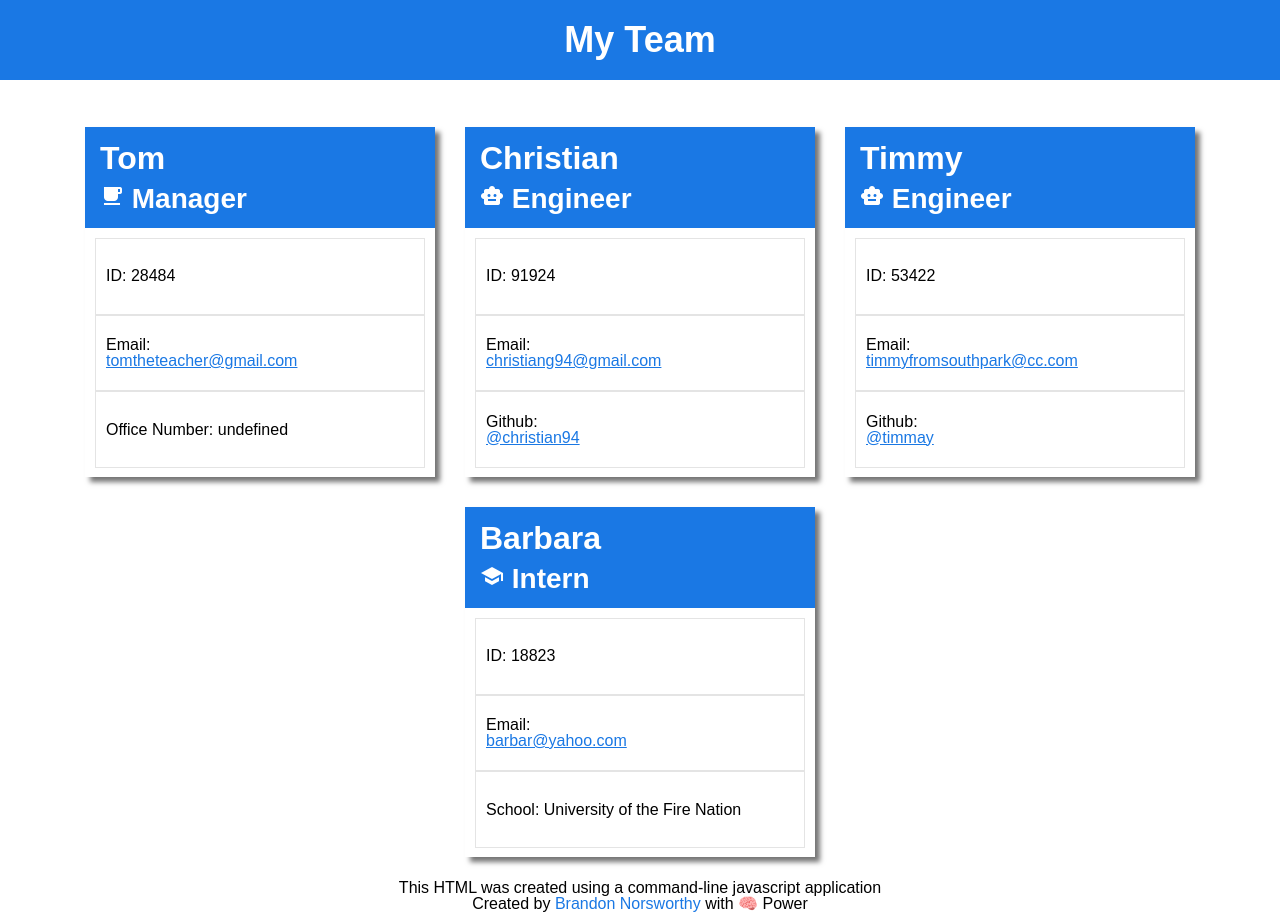
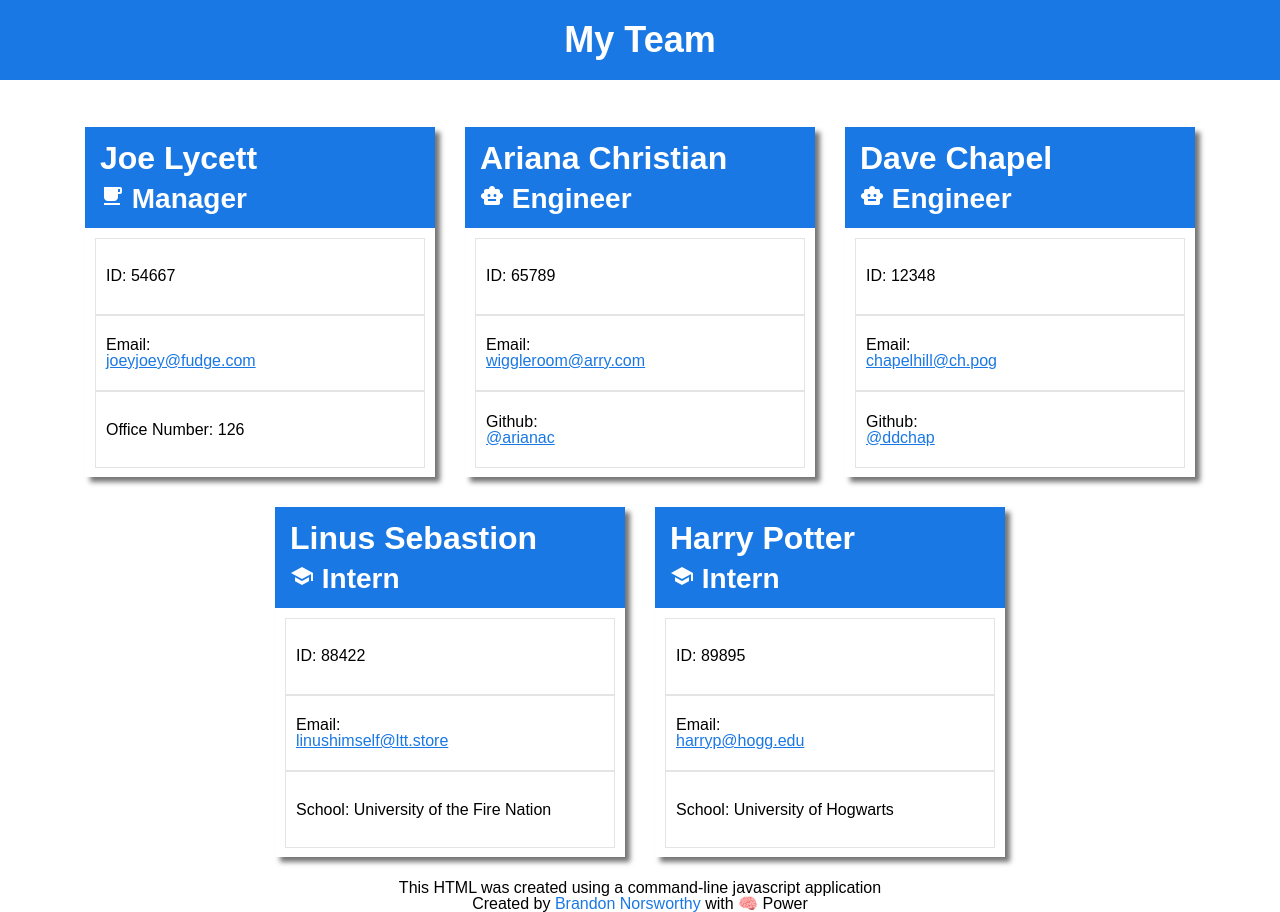
Before and after one commit to brandonnorsworthy/uta-team-profile-generator, a website: page index.html in a window 1280 px wide. Drawn offline with Linux system fonts and the light colour scheme.

Commit message:
demo gif added to readme and added another card for flex css to be more noticable

```diff
--- a/index.html
+++ b/index.html
@@ -19,7 +19,7 @@
 
     <div class="card">
         <div class="card-top">
-            <h1>Tom</h1>
+            <h1>Joe Lycett </h1>
             <h2>
                 <span class="material-icons">
                 local_cafe
@@ -28,15 +28,15 @@
             </h2>
         </div>
         <div class="card-bottom">
-            <p>ID: 28484</p>
-            <p>Email: <a href="mailto:tomtheteacher@gmail.com?subject=SUBJECTHERE&body=BODYMESSAGE%20STUFF">tomtheteacher@gmail.com</a></p>
-            <p>Office Number: undefined</p>
+            <p>ID: 54667</p>
+            <p>Email: <a href="mailto:joeyjoey@fudge.com?subject=SUBJECTHERE&body=BODYMESSAGE%20STUFF">joeyjoey@fudge.com</a></p>
+            <p>Office Number: 126</p>
         </div>
     </div>
 
     <div class="card">
         <div class="card-top">
-            <h1>Christian</h1>
+            <h1>Ariana Christian </h1>
             <h2>
                 <span class="material-icons">
                 smart_toy
@@ -45,15 +45,15 @@
             </h2>
         </div>
         <div class="card-bottom">
-            <p>ID: 91924</p>
-            <p>Email: <a href="mailto:christiang94@gmail.com?subject=SUBJECTHERE&body=BODYMESSAGE%20STUFF">christiang94@gmail.com</a></p>
-            <p>Github: <a href="https://github.com/christian94">@christian94</a></p>
+            <p>ID: 65789</p>
+            <p>Email: <a href="mailto:wiggleroom@arry.com?subject=SUBJECTHERE&body=BODYMESSAGE%20STUFF">wiggleroom@arry.com</a></p>
+            <p>Github: <a href="https://github.com/arianac">@arianac</a></p>
         </div>
     </div>
 
     <div class="card">
         <div class="card-top">
-            <h1>Timmy</h1>
+            <h1>Dave Chapel </h1>
             <h2>
                 <span class="material-icons">
                 smart_toy
@@ -62,15 +62,15 @@
             </h2>
         </div>
         <div class="card-bottom">
-            <p>ID: 53422</p>
-            <p>Email: <a href="mailto:timmyfromsouthpark@cc.com?subject=SUBJECTHERE&body=BODYMESSAGE%20STUFF">timmyfromsouthpark@cc.com</a></p>
-            <p>Github: <a href="https://github.com/timmay">@timmay</a></p>
+            <p>ID: 12348</p>
+            <p>Email: <a href="mailto:chapelhill@ch.pog?subject=SUBJECTHERE&body=BODYMESSAGE%20STUFF">chapelhill@ch.pog</a></p>
+            <p>Github: <a href="https://github.com/ddchap">@ddchap</a></p>
         </div>
     </div>
 
     <div class="card">
         <div class="card-top">
-            <h1>Barbara</h1>
+            <h1>Linus Sebastion </h1>
             <h2>
                 <span class="material-icons">
                 school
@@ -79,9 +79,26 @@
             </h2>
         </div>
         <div class="card-bottom">
-            <p>ID: 18823</p>
-            <p>Email: <a href="mailto:barbar@yahoo.com?subject=SUBJECTHERE&body=BODYMESSAGE%20STUFF">barbar@yahoo.com</a></p>
+            <p>ID: 88422</p>
+            <p>Email: <a href="mailto:linushimself@ltt.store?subject=SUBJECTHERE&body=BODYMESSAGE%20STUFF">linushimself@ltt.store</a></p>
             <p>School: University of the Fire Nation</p>
+        </div>
+    </div>
+
+    <div class="card">
+        <div class="card-top">
+            <h1>Harry Potter</h1>
+            <h2>
+                <span class="material-icons">
+                school
+                </span>
+                Intern
+            </h2>
+        </div>
+        <div class="card-bottom">
+            <p>ID: 89895</p>
+            <p>Email: <a href="mailto:harryp@hogg.edu?subject=SUBJECTHERE&body=BODYMESSAGE%20STUFF">harryp@hogg.edu</a></p>
+            <p>School: University of Hogwarts</p>
         </div>
     </div>
 
```
Also changed, not shown: 1 other file.
